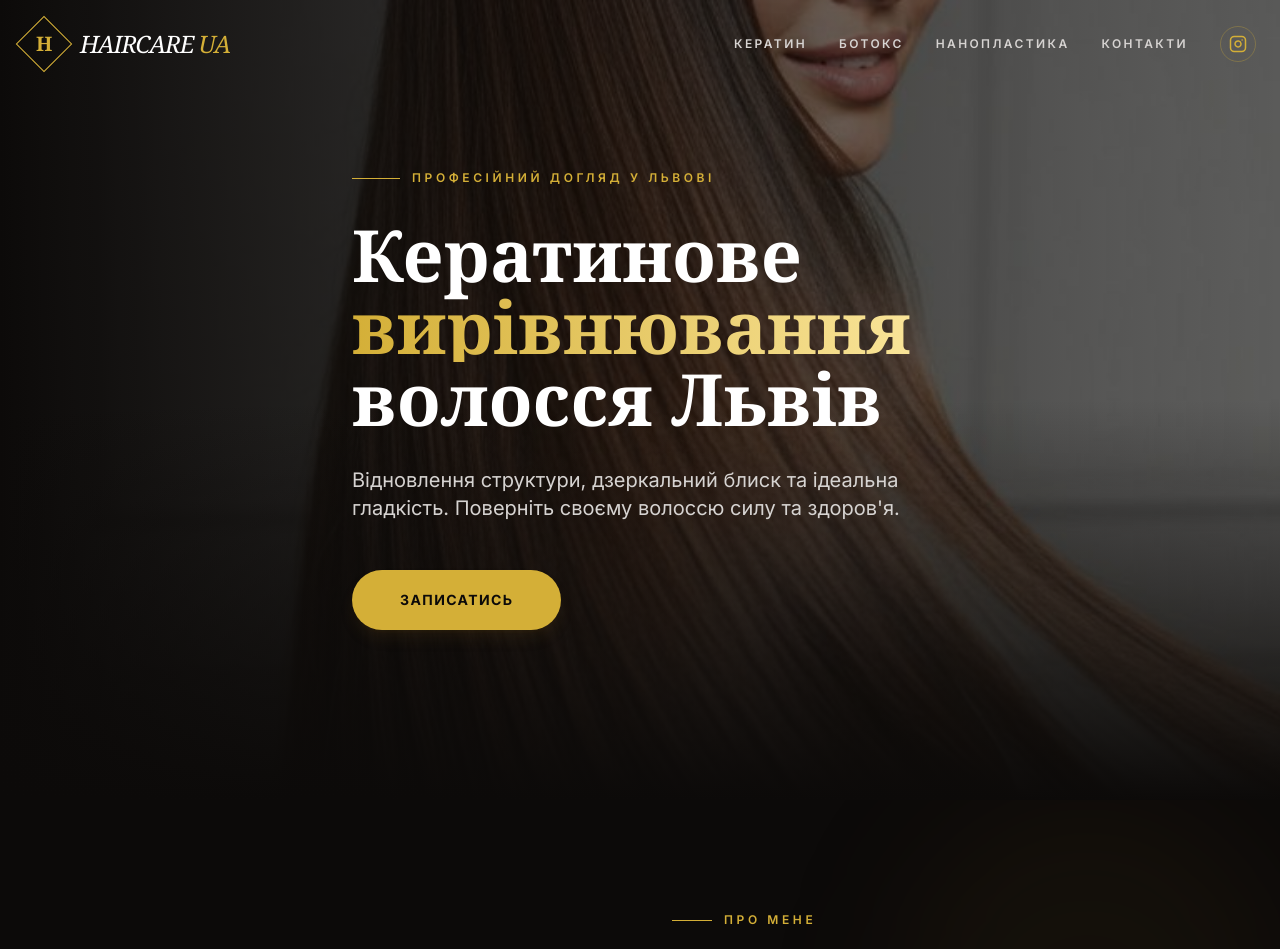
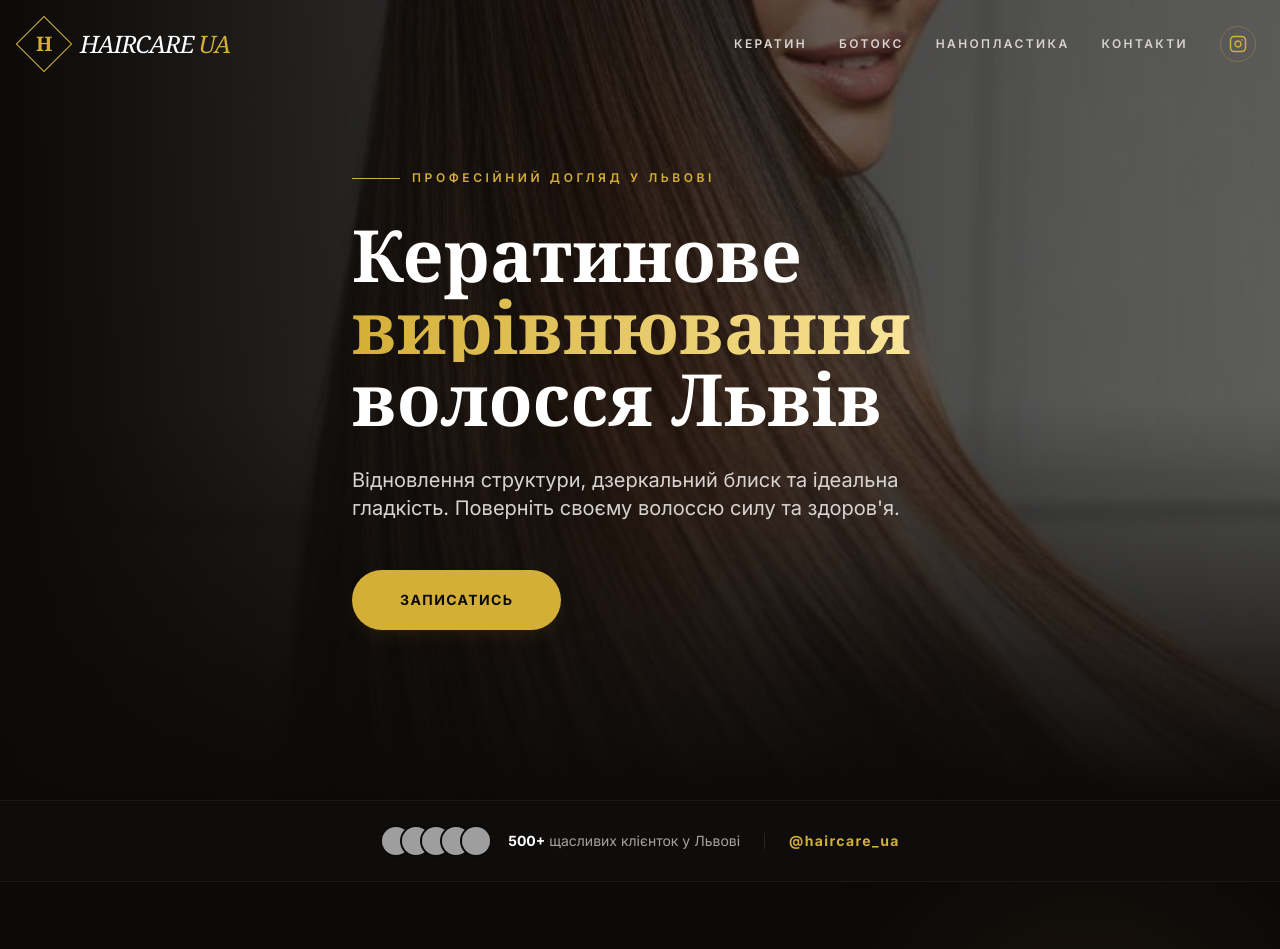
Before and after one commit to vasyl-digimon/haircare-mvp-website, a React (Vite) app: page / in a window 1280 px wide. Shown: the top 949 px of the page. Built offline with nearby package versions, Linux system fonts and the light colour scheme; grey boxes are pictures that could not be loaded.

Commit message:
homepage update

```diff
--- /dev/null
+++ b/src/components/TrustBar.tsx
@@ -0,0 +1,23 @@
+// Додайте цей компонент у src/components/TrustBar.tsx
+import { User } from 'lucide-react';
+
+export default function TrustBar() {
+  return (
+    <div className="flex items-center gap-4 py-6 px-4 bg-stone-900/20 border-y border-stone-800/50 justify-center">
+      <div className="flex -space-x-3">
+        {[1, 2, 3, 4, 5].map((i) => (
+          <div key={i} className="w-8 h-8 rounded-full border-2 border-stone-950 bg-stone-800 flex items-center justify-center overflow-hidden">
+             <img src={`https://i.pravatar.cc/100?img=${i+10}`} alt="avatar" />
+          </div>
+        ))}
+      </div>
+      <div className="text-stone-400 text-xs sm:text-sm">
+        <span className="text-white font-bold">500+</span> щасливих клієнток у Львові
+      </div>
+      <div className="h-4 w-px bg-stone-800 mx-2 hidden sm:block"></div>
+      <div className="hidden sm:flex items-center gap-1 text-[#D4AF37]">
+        <span className="text-sm font-bold tracking-widest">@haircare_ua</span>
+      </div>
+    </div>
+  );
+}
--- a/src/pages/HomePage.tsx
+++ b/src/pages/HomePage.tsx
@@ -1,6 +1,7 @@
 import React from 'react';
 import { Helmet } from 'react-helmet-async';
 import Hero from '../components/Hero';
+import TrustBar from '../components/TrustBar'; // 1. Додаємо імпорт
 import About from '../components/About';
 import Process from '../components/Process';
 import Services from '../components/Services';
@@ -11,12 +12,13 @@ export default function HomePage() {
   return (
     <>
       <Helmet>
-        <title>Вирівнювання та відновлення волосся Львів | Студія HaircareUA</title>
-        <meta name="description" content="Професійне випрямлення волосся у Львові: кератин, ботокс, нанопластика. Зробимо ваше волосся ідеально рівним та блискучим." />
+        <title>Вирівнювання та відновлення волосся Львів | Студія Haircare UA</title>
+        <meta name="description" content="Професійна студія випрямлення волосся у Львові. Кератин, ботокс, нанопластика. Понад 500 задоволених клієнток. Записуйтесь!" />
         <link rel="canonical" href="https://www.haircareua.com.ua/" />
       </Helmet>
 
       <Hero />
+      <TrustBar /> {/* 2. Вставляємо тут */}
       <About />
       <Process />
       <Services />
```
